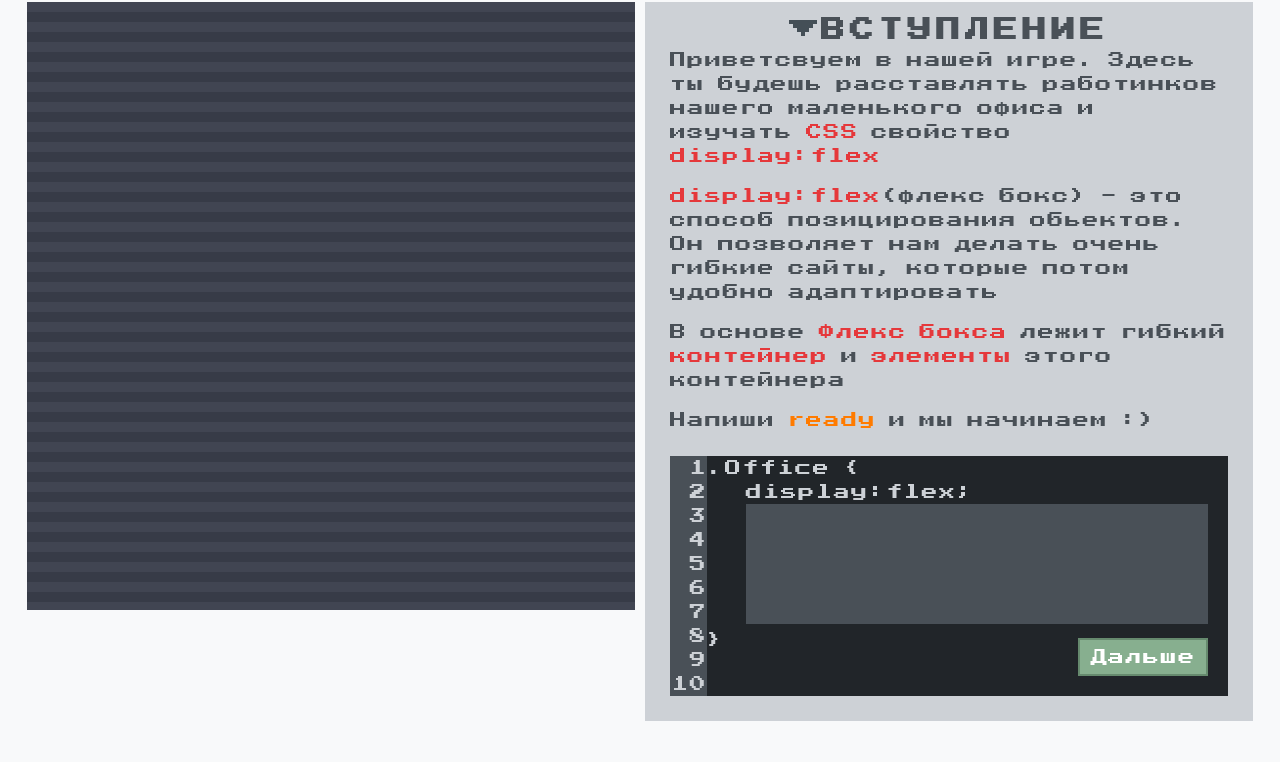
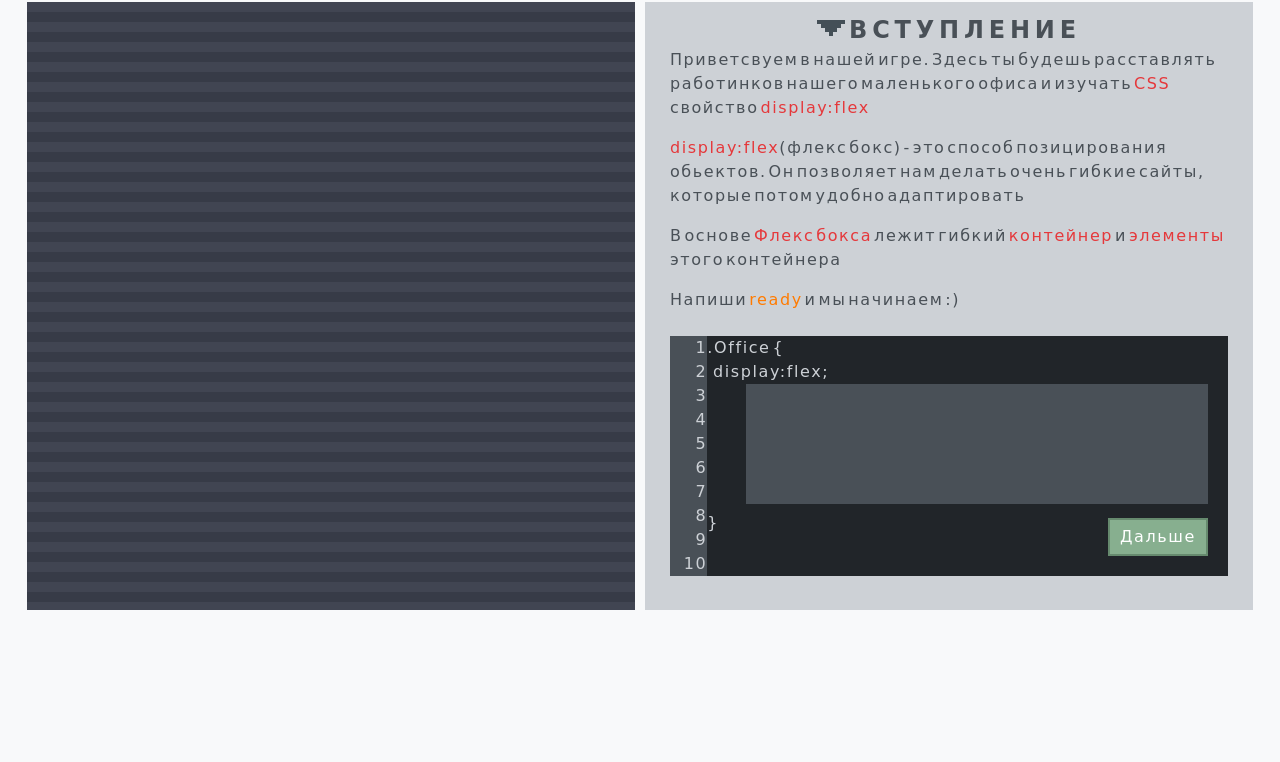
Before and after one commit to snowbooloff/flex-box-office, a website: page index.html in a window 1280 px wide. Shown: the part 38-800 px from the top of the page. Drawn offline with Linux system fonts and the light colour scheme.

Commit message:
Replaced font to html file

```diff
--- a/sass/style.sass
+++ b/sass/style.sass
@@ -1,5 +1,3 @@
-@import url('https://fonts.googleapis.com/css2?family=Press+Start+2P&display=swap')
-
 //Variables
 $LightMainColor: #F8F9FA
 $LightSecondaryColor: #cdd1d6
```
Also changed, not shown: css/style.css.
